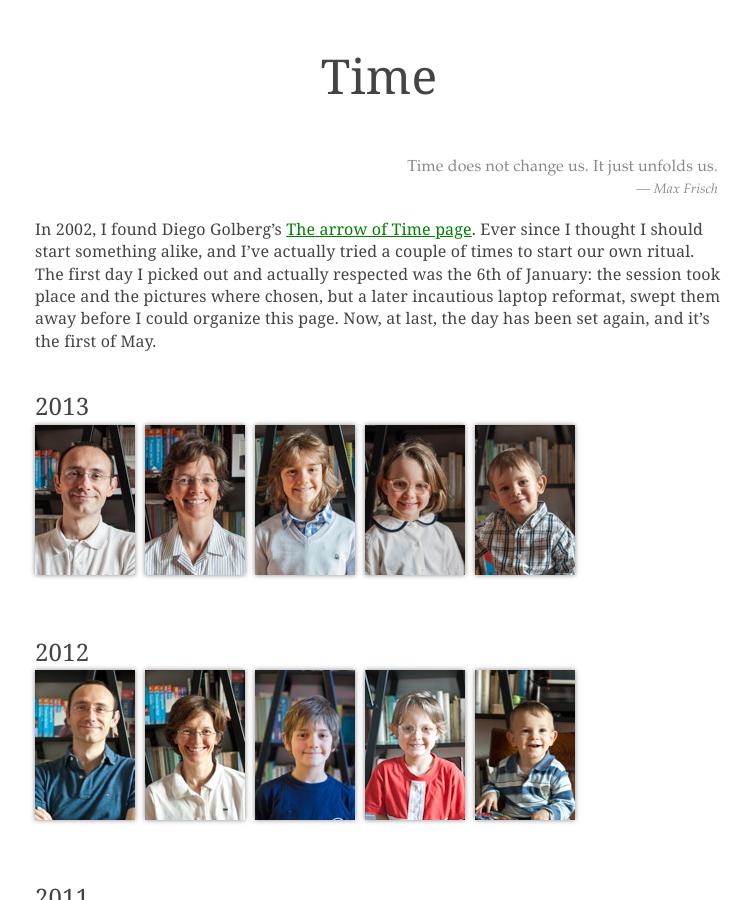
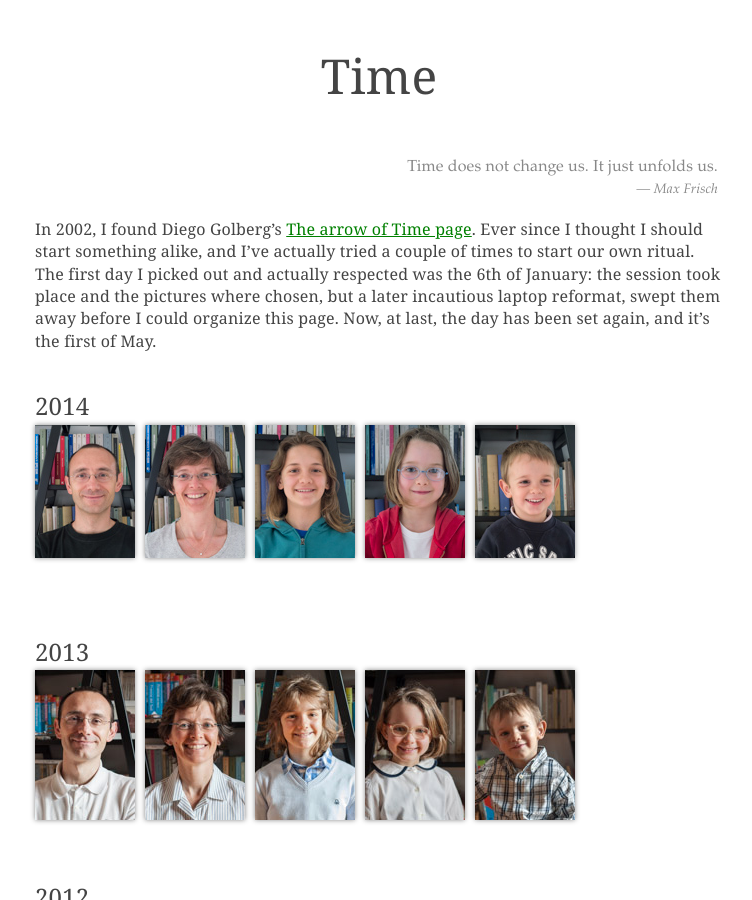
Before and after one commit to bolk/bolk.github.com, a Jekyll site: the page built from time.markdown, in a window 1280 px wide and 900 px high. Shown: the whole window, without its empty margins (261-1013 px from the left). Built offline with Jekyll 4.4.1, drawn with Linux system fonts in a browser that asks for light colours; some web fonts are replaced.

Commit message:
MayDay 2014

```diff
--- a/time.markdown
+++ b/time.markdown
@@ -11,10 +11,21 @@
 chosen, but a later incautious laptop reformat, swept them away before I could organize this page. Now, at last,
 the day has been set again, and it's the first of May.
 
+## 2014
+<ul class="h">
+	<li><img src="/img/time/alberto-bolchini-2014.jpg" alt="Alberto Bolchini on the first of May 2014" title="Alberto Bolchini on the first of May 2014"/></li>
+	<li><img src="/img/time/paola-bolchini-2014.jpg" alt="Paola Clerici Bolchini on the first of May 2014" title="Paola Clerici Bolchini on the first of May 2014"/></li>
+	<li><img src="/img/time/matilde-bolchini-2014.jpg" alt="Matilde Bolchini on the first of May 2014" title="Matilde Bolchini on the first of May 2014"/></li>
+	<li><img src="/img/time/elisa-bolchini-2014.jpg" alt="Elisa Bolchini on the first of May 2014" title="Elisa Bolchini on the first of May 2014"/></li>
+	<li><img src="/img/time/matteo-bolchini-2014.jpg" alt="Matteo Bolchini on the first of May 2014" title="Matteo Bolchini on the first of May 2014"/></li>
+</ul>
+<div class="clear">&#160;</div>
+&#160;
+
 ## 2013
 <ul class="h">
 	<li><img src="/img/time/alberto-bolchini-2013.jpg" alt="Alberto Bolchini on the first of May 2013" title="Alberto Bolchini on the first of May 2013"/></li>
-	<li><img src="/img/time/paola-bolchini-2013.jpg" alt="Paola Clerici Bolchini on the first of May 2013" title="Paola Clerici Bolchini on the first of May 2012"/></li>
+	<li><img src="/img/time/paola-bolchini-2013.jpg" alt="Paola Clerici Bolchini on the first of May 2013" title="Paola Clerici Bolchini on the first of May 2013"/></li>
 	<li><img src="/img/time/matilde-bolchini-2013.jpg" alt="Matilde Bolchini on the first of May 2013" title="Matilde Bolchini on the first of May 2013"/></li>
 	<li><img src="/img/time/elisa-bolchini-2013.jpg" alt="Elisa Bolchini on the first of May 2013" title="Elisa Bolchini on the first of May 2013"/></li>
 	<li><img src="/img/time/matteo-bolchini-2013.jpg" alt="Matteo Bolchini on the first of May 2013" title="Matteo Bolchini on the first of May 2013"/></li>
```
